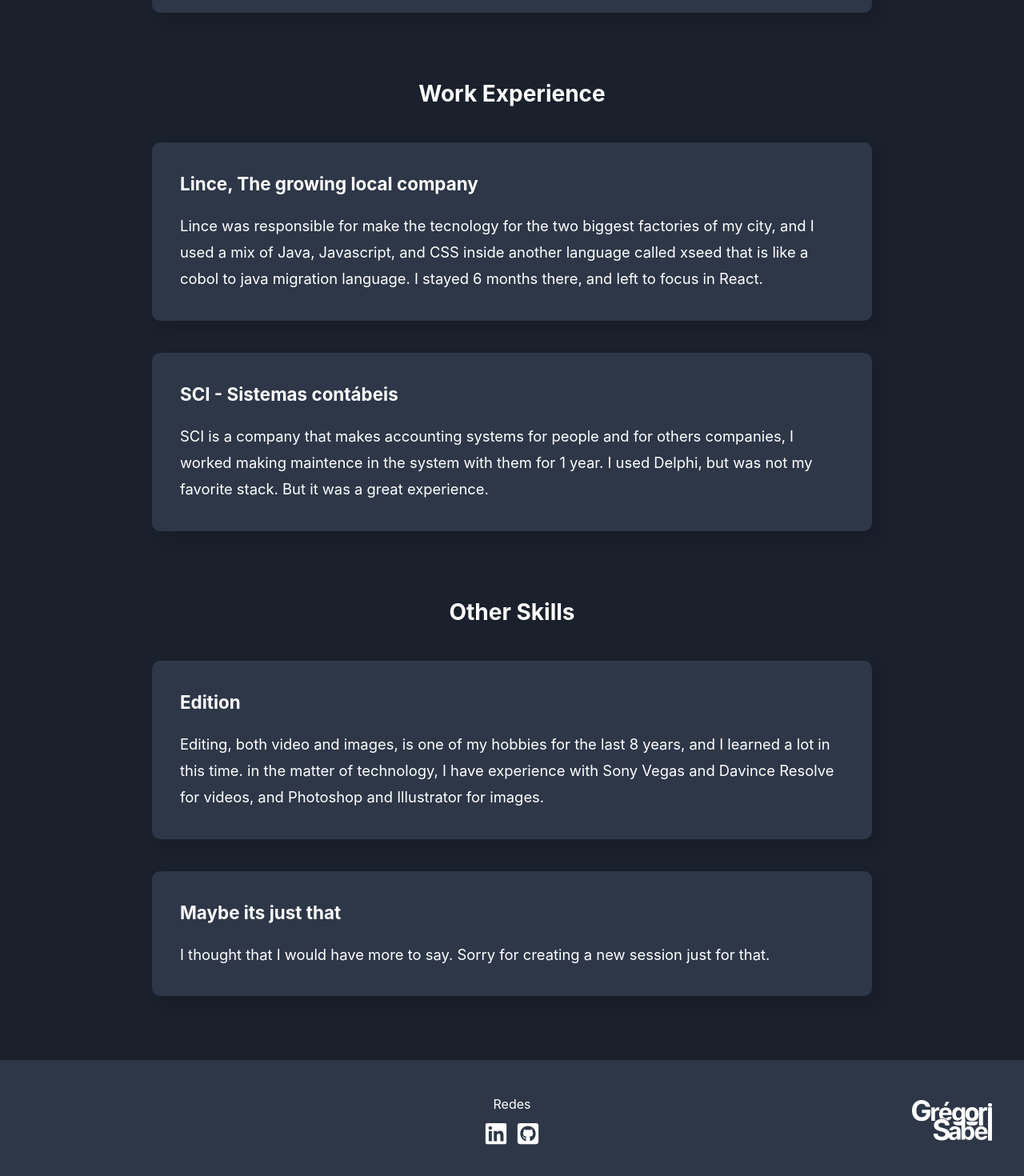
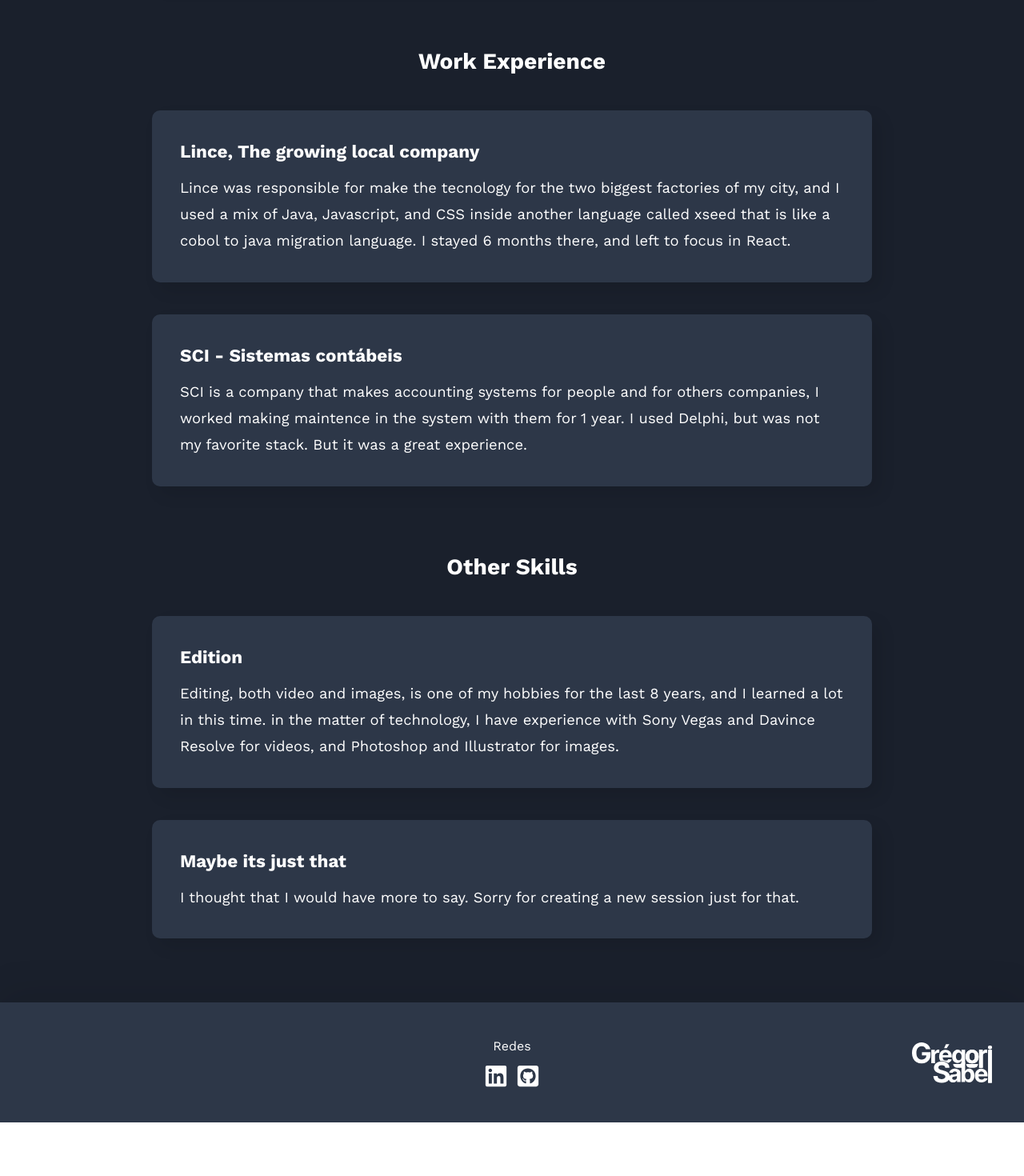
Before and after one commit to gregori-sabel/portfolio, a Next.js app: page / in a window 1280 px wide. Shown: the part 1322-2792 px from the top of the page at 80% size. After the commit the page ends 2725 px from the top, so only its background shows below. Built offline with nearby package versions, Linux system fonts and the light colour scheme.

Commit message:
cartoonish Theme

```diff
--- a/src/components/Block/index.tsx
+++ b/src/components/Block/index.tsx
@@ -1,5 +1,5 @@
 import { useColorModeValue } from "@chakra-ui/react";
-import React from "react";
+import React, { useEffect } from "react";
 import { Component, GithubText, Title, Text } from "./styles";
 
 interface Props {
@@ -12,10 +12,10 @@ interface Props {
 export function Block({ text, title, link, isGithub = false }: Props) {
 
 
+
   return(
     <a href={link !== '' ? link : undefined} target="_blank" rel="noreferrer" >
-
-      <Component>
+      <Component >
 
         { link !== ''  &&
           <GithubText >
--- a/src/components/Block/styles.ts
+++ b/src/components/Block/styles.ts
@@ -4,31 +4,40 @@ import styled from "styled-components";
 export const Component = styled.div`
   position: relative;
   margin-top: 40px;
-  padding: 35px;
   box-shadow: 10px 10px 20px rgba(0,0,0, 0.1);
   border-radius: 10px;
   background-color: ${props => props.theme.colors.shapeBG};
   color:${props => props.theme.colors.text};
   // bg:{shapeBGColor}
 
-  ${({ theme }) => theme.title === 'colorful' && `
-    background-color: rgba(255,255,255,.1);
-    backdrop-filter: blur(35px) ;
-  `}
-
-  /* ${({ theme }) => theme.title === 'colorful' && `
-    background-image: linear-gradient( to bottom right,rgba(255,255,255,.0), rgba(255,255,255,.10));
-    backdrop-filter: blur(30px) ;
-  `} */
+  transition:0.2s;
 
 
-  transition:0.2s;
   &:hover{
     box-shadow: 20px 20px 30px -10px rgba(0,0,0, 0.4);
     /* cursor: link !== '' ? 'pointer' : 'default'; */
     background-color:${props => props.theme.colors.hoverBG};
     color: ${props => props.theme.colors.textHover};;
   }
+
+  ${({ theme }) => theme.title === 'colorful' && `
+    background-color: rgba(255,255,255,.1);
+    backdrop-filter: blur(35px) ;
+  `}
+
+  ${({ theme }) => theme.title === 'cartoonish' && `
+    box-sizing: border-box;
+    border: 3px solid black;
+    box-shadow: 10px 10px 0px rgba(0,0,0, .9);
+    &:hover{
+      background-color: white;
+      color: inherit;
+      border: 3px solid black;
+      box-shadow: 15px 15px 1px rgba(0,0,0, .9);
+      transform: translateX(-5px) translateY(-5px);
+    }
+  `}
+
 `
 
 
@@ -45,9 +54,30 @@ export const Title = styled.h1`
   font-weight: bold;
   font-size: 1.4em;
   padding-bottom: 20px;
+  padding: 35px 35px 12px 35px;
+  position: relative;
+  width: 100%;
+
+  ${({ theme }) => theme.title === 'cartoonish' && `
+    padding-top: 15px;
+    margin-bottom: 15px;
+    background: lightblue;
+    color: black;
+    border-radius: 7px 7px 0px 0px;
+    :after{
+      content: '';
+      position: absolute;
+      top: 60px;
+      left: 0px;
+      width: 100%;
+      height: 2px;
+      background-color: black;
+    }
+  `}
 `
 
 export const Text = styled.p`
+  padding: 0px 35px 35px 35px;
   font-size: 1.15em ;
   line-height: 180%
 `
--- a/src/components/CheckTheme/index.tsx
+++ b/src/components/CheckTheme/index.tsx
@@ -17,12 +17,6 @@ export function CheckTheme() {
           </Fade>
         </CelestialBody>
 
-        {/* { theme.title !== 'colorful' &&
-          <Areola>
-          </Areola>
-        } */}
-
-
         <SunHole>
           <ChakraProvider >
             <SlideFade
--- a/src/components/CheckTheme/styles.ts
+++ b/src/components/CheckTheme/styles.ts
@@ -46,6 +46,13 @@ export const Sun = styled.div`
     : ''
   }
 
+${props => props.theme.title === 'cartoonish' &&
+    `
+      border: dashed 2px black;
+      background: lightblue;
+    `
+  }
+
 `
 
 
--- a/src/components/Footer/index.tsx
+++ b/src/components/Footer/index.tsx
@@ -30,11 +30,9 @@ export default function Footer() {
 
       <RightSection>
         <div>
-          { theme.title !== 'light' &&
-            <GregLogo alt="Arte vetorial Grégori Sabel"/>
-          }
-          { theme.title === 'light' &&
-            <GregLogoDark alt="Arte vetorial Grégori Sabel"/>
+          { (theme.title === 'light' || theme.title === 'cartoonish')
+            ? <GregLogoDark alt="Arte vetorial Grégori Sabel"/>
+            : <GregLogo alt="Arte vetorial Grégori Sabel"/>
           }
         </div>
       </RightSection>
--- a/src/components/Footer/styles.ts
+++ b/src/components/Footer/styles.ts
@@ -12,9 +12,16 @@ export const Component = styled.div`
   /* padding: ['10px','20px','40px','60px','80px']}; */
   color: ${({theme}) => theme.colors.text};
 
+  box-shadow: 0px -10px 50px rgba(0,0,0,.1);
+
   ${({ theme }) => theme.title === 'colorful' && `
     background-color: rgba(255,255,255,.1);
     backdrop-filter: blur(35px) ;
+  `}
+
+  ${({ theme }) => theme.title === 'cartoonish' && `
+    background-color: lightblue;
+    border-top: dashed 3px black;
   `}
 
 `
--- a/src/contexts/ThemeContext.tsx
+++ b/src/contexts/ThemeContext.tsx
@@ -4,6 +4,7 @@ import { ThemeProvider } from 'styled-components'
 import light from '../styles/themes/light'
 import dark from '../styles/themes/dark'
 import colorful from '../styles/themes/colorful'
+import cartoonish from '../styles/themes/cartoonish'
 
 interface ThemeContextProps{
   theme: {
@@ -34,6 +35,9 @@ export function DynamicThemeProvider({children}: DynamicThemeProvider) {
         setTheme(light)
         break;
       case 'light':
+        setTheme(cartoonish)
+        break;
+      case 'cartoonish':
         setTheme(colorful)
         break;
       case 'colorful':
--- a/src/pages/_document.js
+++ b/src/pages/_document.js
@@ -5,6 +5,10 @@ export default class MyDocument extends Document {
     return (
       <Html>
         <Head>
+          <link rel="preconnect" href="https://fonts.googleapis.com" />
+          <link rel="preconnect" href="https://fonts.gstatic.com" />
+          <link href="https://fonts.googleapis.com/css2?family=Work+Sans:wght@400;700;900&display=swap" rel="stylesheet" />
+
         </Head>
         <body>
           <Main />
--- a/src/styles/globalStyle.ts
+++ b/src/styles/globalStyle.ts
@@ -13,6 +13,8 @@ const GlobalStyle = createGlobalStyle`
   }
 
   scroll-behavior: smooth;
+
+
 `;
 
 export default GlobalStyle;
--- a/src/styles/homeStyle.ts
+++ b/src/styles/homeStyle.ts
@@ -6,6 +6,7 @@ interface CheckThemeWrapperProps{
 }
 
 export const Component = styled.div`
+font-family: 'Work Sans', sans-serif;
   display: flex;
   width: 100%;
   flex-direction: column;
@@ -129,6 +130,17 @@ export const SectionTitle = styled.h1`
     padding: 5px 15px ;
     background-color: rgba(255,255,255,.1);
     backdrop-filter: blur(35px) ;
+
+  `}
+
+${({ theme }) => theme.title === 'cartoonish' && `
+    font-weight: 900;
+    font-size: 35px;
+    color: lightblue;
+
+    text-shadow: 1px 0 #000, -1px 0 #000, 0 1px #000, 0 -1px #000,
+    1px 1px #000, -1px -1px #000, 1px -1px #000, -1px 1px #000, 4px 4px 0px #000;
+
   `}
 
 `
--- /dev/null
+++ b/src/styles/themes/cartoonish.ts
@@ -0,0 +1,12 @@
+// eslint-disable-next-line import/no-anonymous-default-export
+export default {
+  title: 'cartoonish',
+
+  colors: {
+    background: '#EDF2F7',
+    shapeBG: 'white',
+    hoverBG: '#2D3748',
+    text: '#1A202C',
+    textHover:'white'
+  }
+}
```
